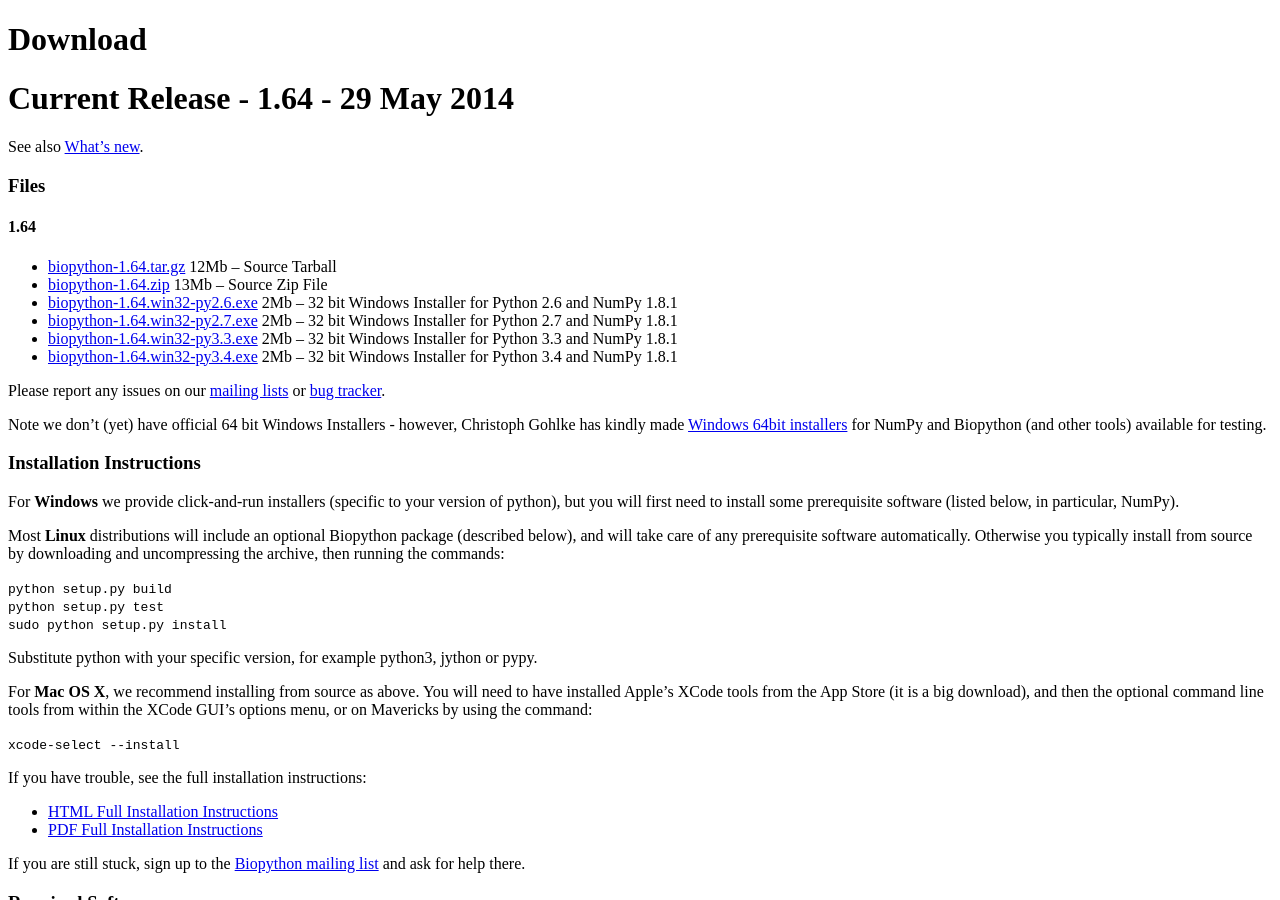
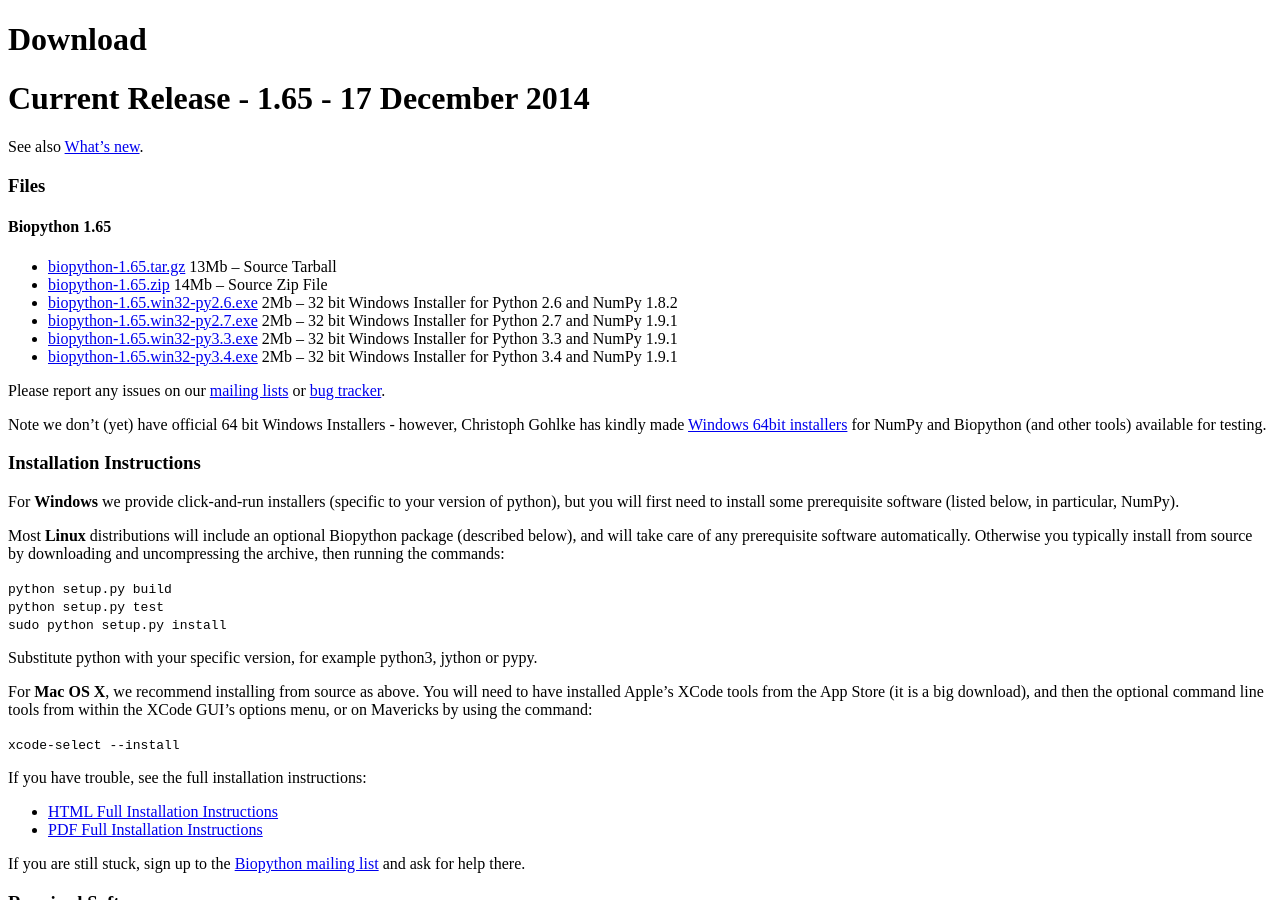
Before and after one commit to biopython/biopython.github.io, a Jekyll site: the page built from wiki/Download.md, in a window 1280 px wide and 900 px high. Built offline with Jekyll 4.4.1, drawn with Linux system fonts in a browser that asks for light colours.

Commit message:
Biopython 1.65

```diff
--- a/wiki/Download.md
+++ b/wiki/Download.md
@@ -4,28 +4,28 @@ permalink: wiki/Download
 layout: wiki
 ---
 
-Current Release - 1.64 - 29 May 2014
-====================================
+Current Release - 1.65 - 17 December 2014
+=========================================
 
 See also [What's
 new](https://github.com/biopython/biopython/raw/master/NEWS).
 
 ### Files
 
-#### 1.64
+#### Biopython 1.65
 
--   [biopython-1.64.tar.gz](http://biopython.org/DIST/biopython-1.64.tar.gz)
-    12Mb -- Source Tarball
--   [biopython-1.64.zip](http://biopython.org/DIST/biopython-1.64.zip)
-    13Mb -- Source Zip File
--   [biopython-1.64.win32-py2.6.exe](http://biopython.org/DIST/biopython-1.64.win32-py2.6.exe)
-    2Mb -- 32 bit Windows Installer for Python 2.6 and NumPy 1.8.1
--   [biopython-1.64.win32-py2.7.exe](http://biopython.org/DIST/biopython-1.64.win32-py2.7.exe)
-    2Mb -- 32 bit Windows Installer for Python 2.7 and NumPy 1.8.1
--   [biopython-1.64.win32-py3.3.exe](http://biopython.org/DIST/biopython-1.64.win32-py3.3.exe)
-    2Mb -- 32 bit Windows Installer for Python 3.3 and NumPy 1.8.1
--   [biopython-1.64.win32-py3.4.exe](http://biopython.org/DIST/biopython-1.64.win32-py3.4.exe)
-    2Mb -- 32 bit Windows Installer for Python 3.4 and NumPy 1.8.1
+-   [biopython-1.65.tar.gz](http://biopython.org/DIST/biopython-1.65.tar.gz)
+    13Mb -- Source Tarball
+-   [biopython-1.65.zip](http://biopython.org/DIST/biopython-1.65.zip)
+    14Mb -- Source Zip File
+-   [biopython-1.65.win32-py2.6.exe](http://biopython.org/DIST/biopython-1.65.win32-py2.6.exe)
+    2Mb -- 32 bit Windows Installer for Python 2.6 and NumPy 1.8.2
+-   [biopython-1.65.win32-py2.7.exe](http://biopython.org/DIST/biopython-1.65.win32-py2.7.exe)
+    2Mb -- 32 bit Windows Installer for Python 2.7 and NumPy 1.9.1
+-   [biopython-1.65.win32-py3.3.exe](http://biopython.org/DIST/biopython-1.65.win32-py3.3.exe)
+    2Mb -- 32 bit Windows Installer for Python 3.3 and NumPy 1.9.1
+-   [biopython-1.65.win32-py3.4.exe](http://biopython.org/DIST/biopython-1.65.win32-py3.4.exe)
+    2Mb -- 32 bit Windows Installer for Python 3.4 and NumPy 1.9.1
 
 Please report any issues on our [mailing
 lists](mailing_lists "wikilink") or [bug
```
Also changed, not shown: 1 other file.
